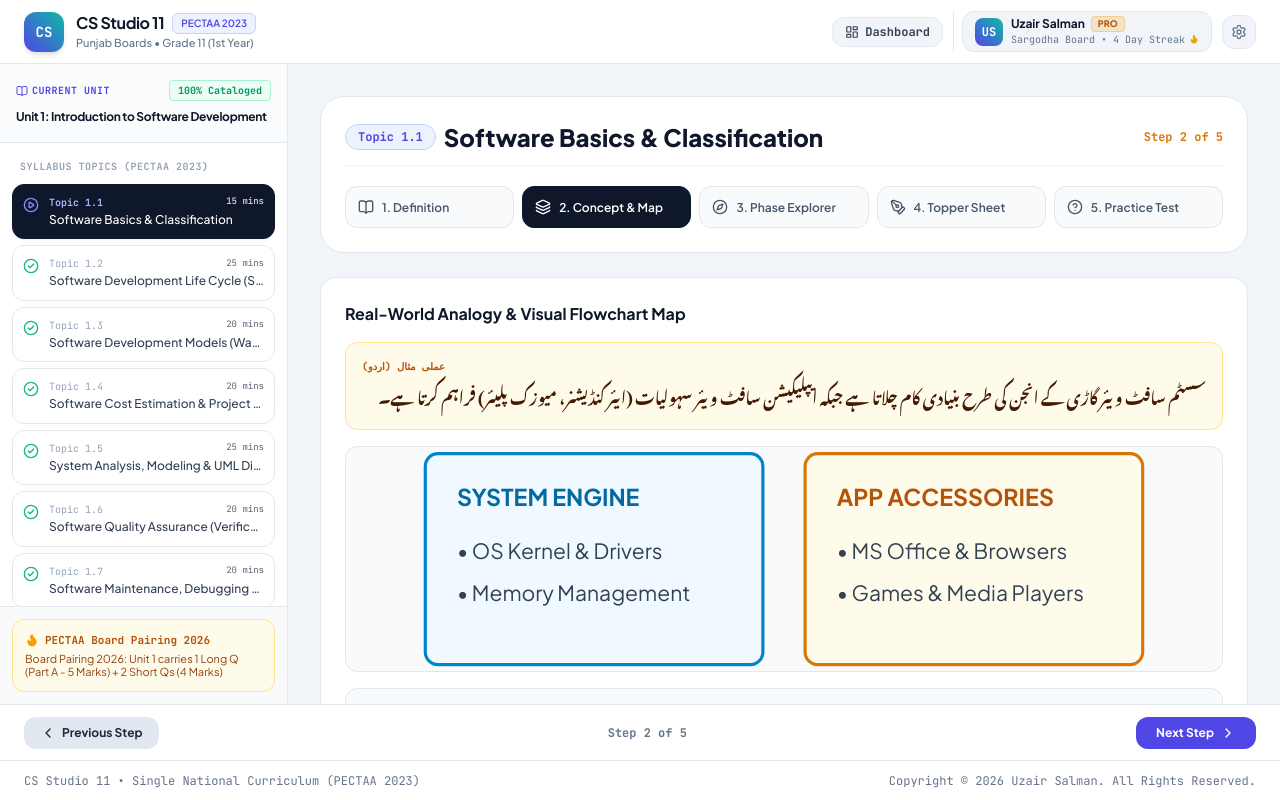
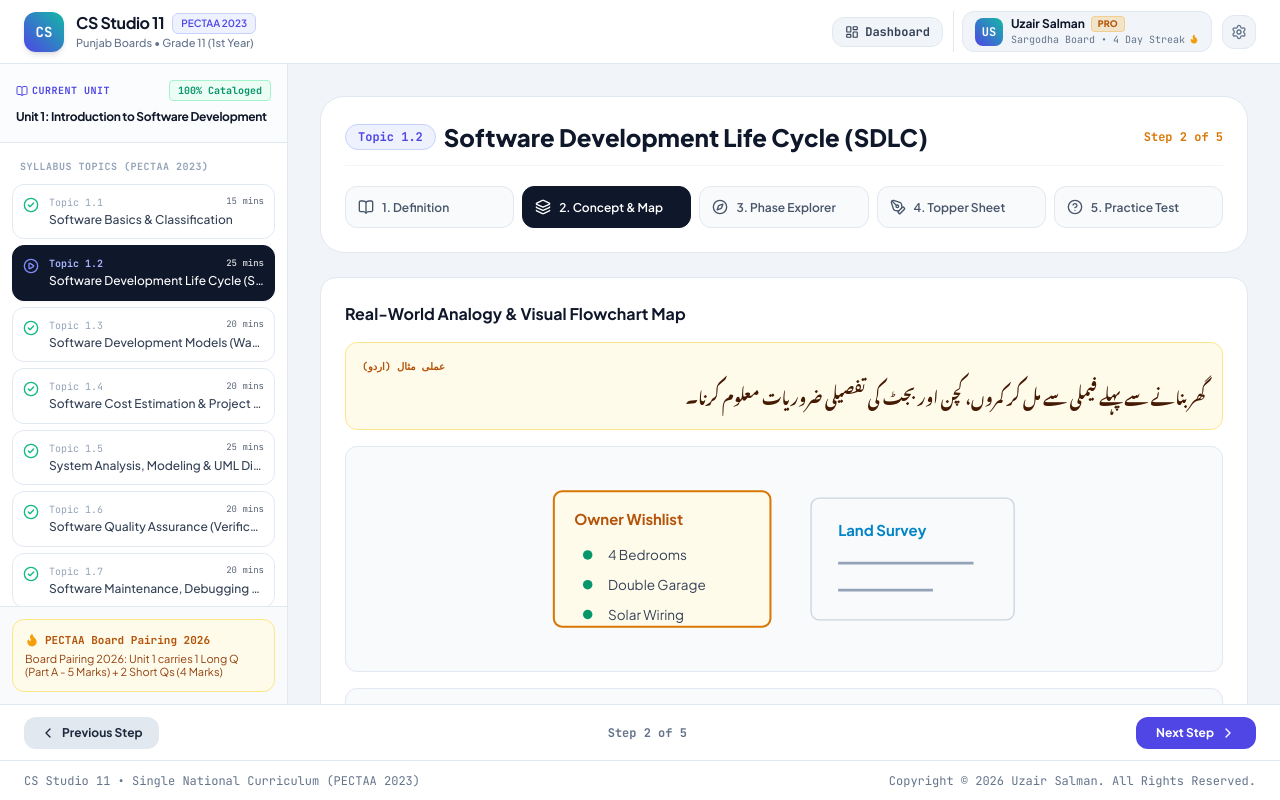
Before and after one commit to uzairsalman02/cs-studio, a Next.js app: page /learn/punjab-11/unit-01/topic-1-1 in a window 1280 px wide. Both pictures are taken after a click on the button "2. Concept & Map". Built offline with nearby package versions, Linux system fonts and the light colour scheme; a web font is replaced by a local one.

Commit message:
fix: re-align TopicStudio and learn routes strictly under .antigravityrules

```diff
--- a/src/app/learn/[...slug]/page.tsx
+++ b/src/app/learn/[...slug]/page.tsx
@@ -1,3 +1,5 @@
+"use client";
+
 import React from "react";
 import { TopicStudio } from "@/components/studio/TopicStudio";
 
@@ -6,7 +8,6 @@ export default function CatchAllLearnPage({
 }: {
   params: { slug: string[] };
 }) {
-  const lastSlug = params.slug?.[params.slug.length - 1] || "";
-  const initialTopicId = lastSlug.includes("1-1") ? "topic-1.1" : "topic-1.2";
-  return <TopicStudio initialTopicId={initialTopicId} />;
+  const lastSlug = params.slug?.[params.slug.length - 1] || "topic-1.2";
+  return <TopicStudio initialTopicId={lastSlug} />;
 }
--- a/src/app/learn/[curriculum]/[unit]/[topic]/page.tsx
+++ b/src/app/learn/[curriculum]/[unit]/[topic]/page.tsx
@@ -1,11 +1,13 @@
+"use client";
+
 import React from "react";
 import { TopicStudio } from "@/components/studio/TopicStudio";
 
-export default function LearningTopicPage({
+export default function SpecificTopicPage({
   params,
 }: {
   params: { curriculum: string; unit: string; topic: string };
 }) {
-  const initialTopicId = params.topic === "topic-1-1" ? "topic-1.1" : "topic-1.2";
-  return <TopicStudio initialTopicId={initialTopicId} />;
+  const topicSlug = params.topic || "topic-1.2";
+  return <TopicStudio initialTopicId={topicSlug} />;
 }
--- a/src/components/studio/TopicStudio.tsx
+++ b/src/components/studio/TopicStudio.tsx
@@ -12,10 +12,7 @@ import {
   Flame,
   ChevronLeft,
   ChevronRight,
-  Award,
   CheckCircle2,
-  Home,
-  Code,
   AlertTriangle,
   RefreshCw,
   PlayCircle,
@@ -35,8 +32,12 @@ export function TopicStudio({ initialTopicId = "topic-1.2" }: TopicStudioProps)
 
   // Active Topic Data (match by ID or Slug)
   const activeTopic: Topic =
-    UNIT_01_DATA.topics.find((t) => t.id === selectedTopicId || t.slug === selectedTopicId) ||
-    UNIT_01_DATA.topics[1];
+    UNIT_01_DATA.topics.find(
+      (t) =>
+        t.id === selectedTopicId ||
+        t.slug === selectedTopicId ||
+        t.topicCode.toLowerCase().replace(" ", "-") === selectedTopicId.toLowerCase()
+    ) || UNIT_01_DATA.topics[1];
 
   // Active SDLC Stage Data (default to Stage 1 if undefined)
   const currentPhaseData: SDLCStage =
@@ -53,7 +54,7 @@ export function TopicStudio({ initialTopicId = "topic-1.2" }: TopicStudioProps)
 
   return (
     <div className="h-screen w-screen overflow-hidden flex flex-col justify-between bg-slate-100 text-slate-800 font-sans">
-      {/* 1. Single Clean TopBar Header (No Duplicate Headers) */}
+      {/* 1. Single TopBar Header (No Duplicate Headers) */}
       <header className="h-16 w-full bg-white border-b border-slate-200 px-4 md:px-6 flex items-center justify-between z-40 shrink-0 shadow-xs">
         <div className="flex items-center gap-3">
           <Link href="/" className="flex items-center gap-3">
@@ -192,7 +193,7 @@ export function TopicStudio({ initialTopicId = "topic-1.2" }: TopicStudioProps)
 
         {/* Column 2: Right Learning Stage */}
         <main className="flex-1 h-full overflow-y-auto p-6 md:p-8 space-y-6 bg-slate-100">
-          {/* Top: Fixed 5-Step Stepper Header */}
+          {/* Fixed 5-Step Stepper Header */}
           <div className="p-6 rounded-3xl bg-white border border-slate-200 shadow-xs space-y-5">
             <div className="flex flex-wrap items-center justify-between gap-2 border-b border-slate-100 pb-3">
               <div className="flex flex-wrap items-center gap-2">
@@ -237,9 +238,9 @@ export function TopicStudio({ initialTopicId = "topic-1.2" }: TopicStudioProps)
             </div>
           </div>
 
-          {/* Dynamic Step Views */}
+          {/* Dynamic Step View Container */}
           <div>
-            {/* Step 1: Definition (Textbook Definition Box + Rubric Chips) */}
+            {/* Step 1: Definition */}
             {currentStep === 1 && (
               <div className="space-y-6 animate-in fade-in">
                 <div className="p-6 rounded-2xl bg-white border border-slate-200 shadow-xs space-y-4">
@@ -252,12 +253,10 @@ export function TopicStudio({ initialTopicId = "topic-1.2" }: TopicStudioProps)
                     </span>
                   </div>
 
-                  {/* Textbook Definition Box */}
                   <div className="p-4 rounded-xl bg-slate-50 border border-slate-200 text-sm text-slate-900 font-medium leading-relaxed">
                     &ldquo;{activeTopic.verbatimDefinition}&rdquo;
                   </div>
 
-                  {/* Marking Rubric Chips */}
                   <div className="space-y-2 pt-2">
                     <h4 className="text-xs font-mono text-slate-400 uppercase font-bold tracking-wider">
                       Board Marking Rubric Keywords Checklist
@@ -279,7 +278,7 @@ export function TopicStudio({ initialTopicId = "topic-1.2" }: TopicStudioProps)
               </div>
             )}
 
-            {/* Step 2: Concept & Map (Core Concept + Flowchart Vector SVG) */}
+            {/* Step 2: Concept & Map */}
             {currentStep === 2 && (
               <div className="space-y-6 animate-in fade-in">
                 <div className="p-6 rounded-2xl bg-white border border-slate-200 shadow-xs space-y-4">
@@ -296,10 +295,9 @@ export function TopicStudio({ initialTopicId = "topic-1.2" }: TopicStudioProps)
                     </p>
                   </div>
 
-                  {/* SVG Rendering Integrity: Visible SVG Container with w-full h-48 */}
                   <div className="p-4 bg-slate-50 rounded-xl border border-slate-200 flex items-center justify-center">
                     <div
-                      className="w-full h-48 flex items-center justify-center"
+                      className="w-full h-48 flex items-center justify-center [&>svg]:w-full [&>svg]:h-full [&>svg]:max-h-44"
                       dangerouslySetInnerHTML={{ __html: currentPhaseData.rwSvgLight }}
                     />
                   </div>
@@ -311,7 +309,7 @@ export function TopicStudio({ initialTopicId = "topic-1.2" }: TopicStudioProps)
               </div>
             )}
 
-            {/* Step 3: Phase Explorer (Symmetrical Dual-Lane Cards with Visible SVGs) */}
+            {/* Step 3: Phase Explorer (Dual-Lane Cards with SVG Integrity) */}
             {currentStep === 3 && (
               <div className="space-y-6 animate-in fade-in">
                 {/* Stage Stepper Buttons */}
@@ -334,7 +332,7 @@ export function TopicStudio({ initialTopicId = "topic-1.2" }: TopicStudioProps)
 
                 {/* Symmetrical Dual-Lane Cards */}
                 <div className="grid grid-cols-1 lg:grid-cols-2 gap-6">
-                  {/* Left Lane: Amber Real-World Urdu Analogy with Visible SVG */}
+                  {/* Lane 1: Amber Real-World Urdu Analogy */}
                   <div className="p-6 rounded-2xl bg-white border-2 border-amber-400 space-y-4 shadow-xs flex flex-col justify-between">
                     <div className="space-y-3">
                       <span className="px-3 py-1 rounded-full bg-amber-50 text-amber-700 text-xs font-mono font-bold border border-amber-200 inline-block">
@@ -351,19 +349,18 @@ export function TopicStudio({ initialTopicId = "topic-1.2" }: TopicStudioProps)
                       <p className="text-xs text-slate-600 leading-relaxed">{currentPhaseData.rwEn}</p>
                     </div>
 
-                    {/* SVG Container: w-full h-48 with proper rendering */}
                     <div className="pt-3 border-t border-slate-100">
                       <span className="text-[10px] font-mono text-slate-400 uppercase font-bold block mb-1">
                         {currentPhaseData.rwVisLabel}
                       </span>
                       <div
-                        className="w-full h-48 rounded-xl bg-slate-50 border border-slate-200 p-4 flex items-center justify-center overflow-hidden"
+                        className="w-full h-48 rounded-xl bg-slate-50 border border-slate-200 p-3 flex items-center justify-center overflow-hidden [&>svg]:w-full [&>svg]:h-full [&>svg]:max-h-44"
                         dangerouslySetInnerHTML={{ __html: currentPhaseData.rwSvgLight }}
                       />
                     </div>
                   </div>
 
-                  {/* Right Lane: Teal Software Equivalent with Visible SVG */}
+                  {/* Lane 2: Teal Software Equivalent */}
                   <div className="p-6 rounded-2xl bg-white border-2 border-teal-400 space-y-4 shadow-xs flex flex-col justify-between">
                     <div className="space-y-3">
                       <span className="px-3 py-1 rounded-full bg-teal-50 text-teal-700 text-xs font-mono font-bold border border-teal-200 inline-block">
@@ -377,20 +374,19 @@ export function TopicStudio({ initialTopicId = "topic-1.2" }: TopicStudioProps)
                       </div>
                     </div>
 
-                    {/* SVG Container: w-full h-48 with proper rendering */}
                     <div className="pt-3 border-t border-slate-100">
                       <span className="text-[10px] font-mono text-slate-400 uppercase font-bold block mb-1">
                         {currentPhaseData.swVisLabel}
                       </span>
                       <div
-                        className="w-full h-48 rounded-xl bg-slate-50 border border-slate-200 p-4 flex items-center justify-center overflow-hidden"
+                        className="w-full h-48 rounded-xl bg-slate-50 border border-slate-200 p-3 flex items-center justify-center overflow-hidden [&>svg]:w-full [&>svg]:h-full [&>svg]:max-h-44"
                         dangerouslySetInnerHTML={{ __html: currentPhaseData.swSvgLight }}
                       />
                     </div>
                   </div>
                 </div>
 
-                {/* Fatal Consequence Alert Box */}
+                {/* Fatal Warning Alert Box */}
                 <div className="p-4 rounded-2xl bg-rose-50 border border-rose-200 flex items-start gap-3 text-xs text-rose-900">
                   <AlertTriangle className="w-5 h-5 text-rose-600 shrink-0 mt-0.5" />
                   <div>
@@ -405,7 +401,7 @@ export function TopicStudio({ initialTopicId = "topic-1.2" }: TopicStudioProps)
               </div>
             )}
 
-            {/* Step 4: Topper Sheet (Master 605 Blue Cut-Marker Board Attempt Presentation) */}
+            {/* Step 4: Topper Sheet */}
             {currentStep === 4 && activeTopic.topperSheet && (
               <div className="space-y-6 animate-in fade-in">
                 <div className="p-6 rounded-2xl bg-slate-900 text-white shadow-xl space-y-4 font-sans border-t-4 border-indigo-500">
@@ -435,7 +431,7 @@ export function TopicStudio({ initialTopicId = "topic-1.2" }: TopicStudioProps)
               </div>
             )}
 
-            {/* Step 5: Practice Test (Interactive Past Paper MCQs with 1-Click Option Feedback) */}
+            {/* Step 5: Practice Test */}
             {currentStep === 5 && (
               <div className="space-y-6 animate-in fade-in">
                 {activeTopic.assessmentQuestions.map((q) => (
```
